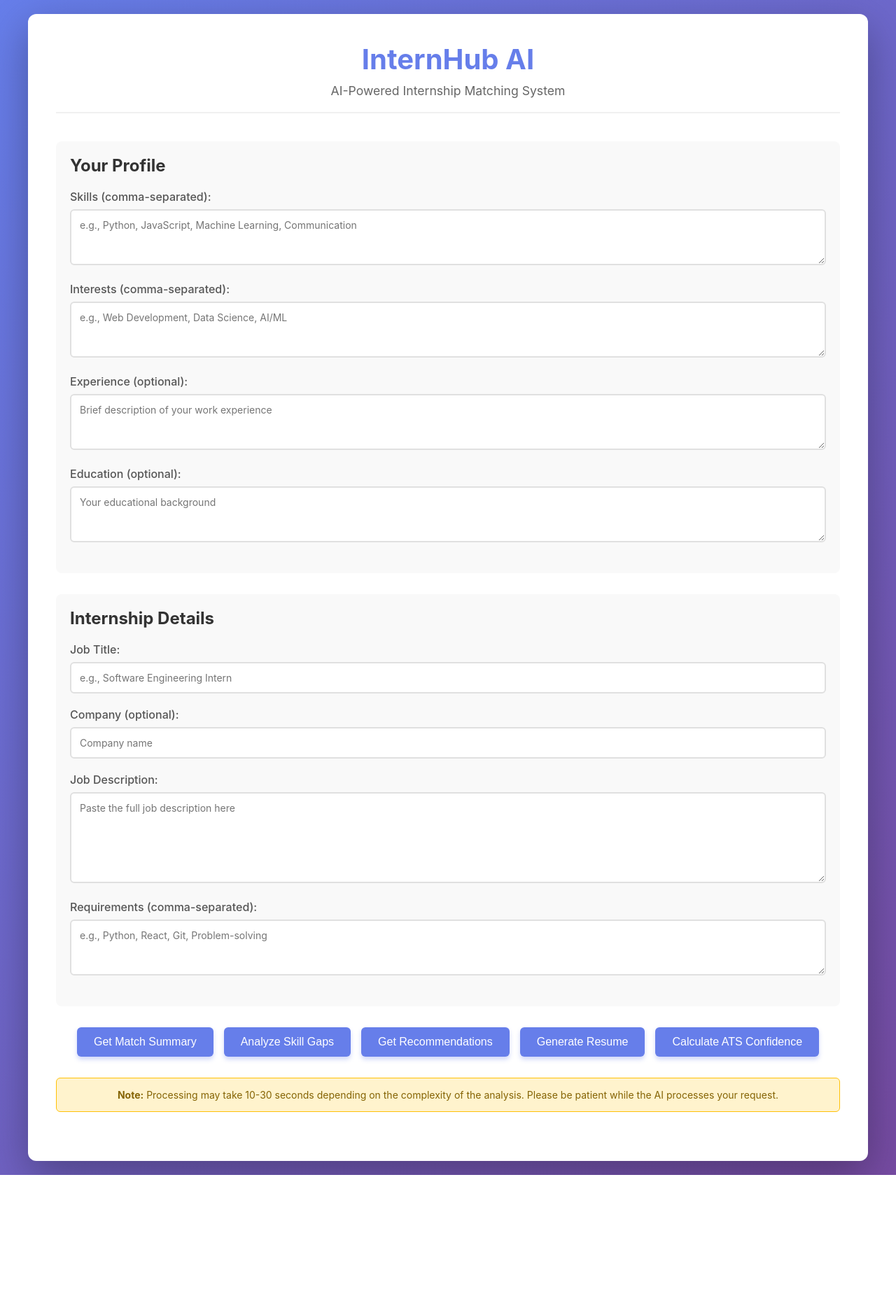
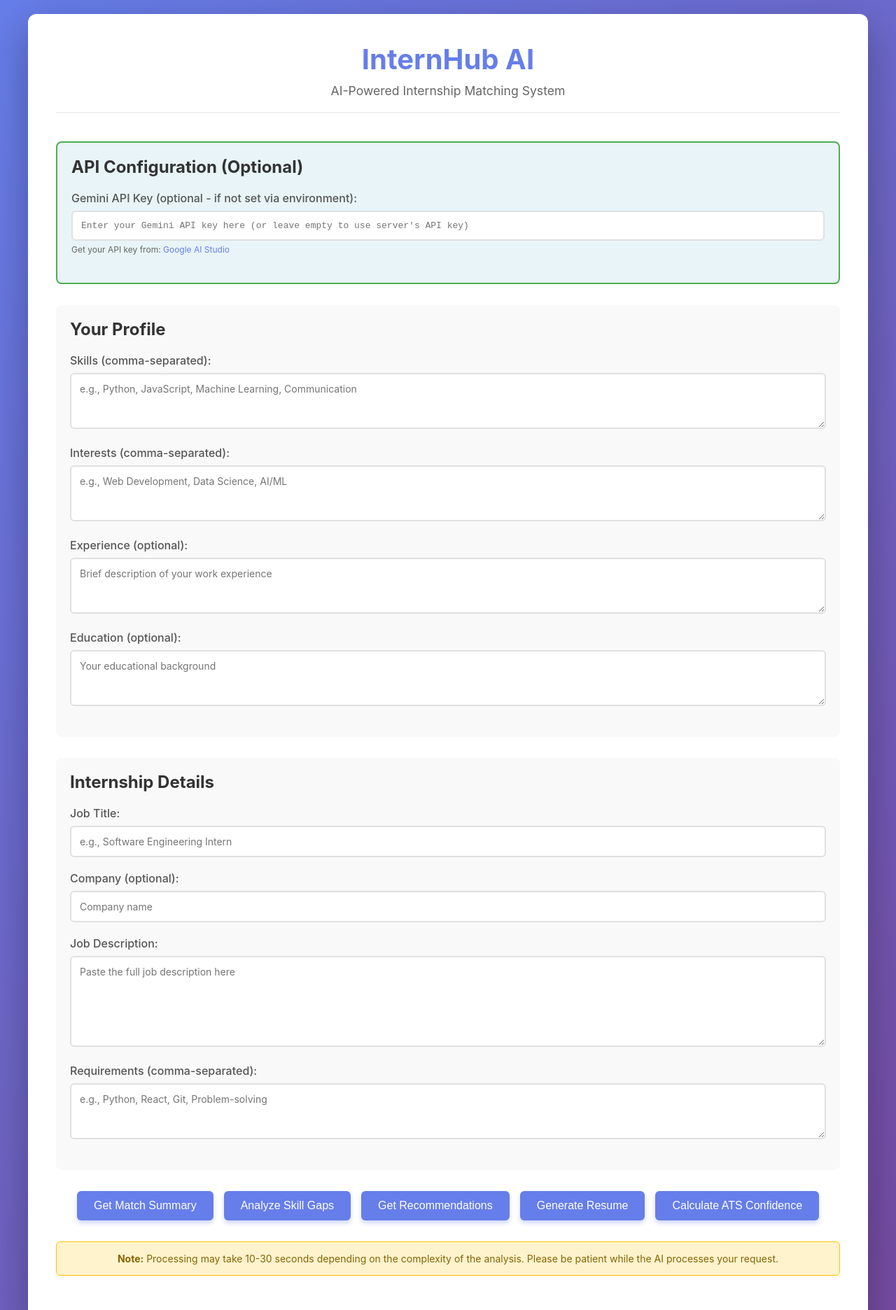
Before and after one commit to Roahn333singh/Intern-Hub, a FastAPI app: page / in a window 1280 px wide. Shown: the top 1872 px of the page at 70% size. Before the commit the page ends 1679 px from the top, so only its background shows below. Run offline with FastAPI, Linux system fonts and the light colour scheme.

Commit message:
Add API key input in UI, processing time notes, standard resume format, and deployment files

```diff
--- a/app/models.py
+++ b/app/models.py
@@ -25,6 +25,7 @@ class MatchRequest(BaseModel):
     """Request model for match summary endpoint."""
     user_profile: UserProfile
     internship: InternshipDescription
+    api_key: Optional[str] = Field(None, description="Optional Gemini API key (if not set via environment)")
 
 
 class MatchSummaryResponse(BaseModel):
--- a/static/style.css
+++ b/static/style.css
@@ -178,6 +178,27 @@ header p {
     color: #856404;
 }
 
+.form-section input[type="password"] {
+    font-family: 'Courier New', monospace;
+    font-size: 13px;
+}
+
+.form-section small {
+    font-size: 12px;
+    color: #666;
+    margin-top: 5px;
+    display: block;
+}
+
+.form-section small a {
+    color: #667eea;
+    text-decoration: none;
+}
+
+.form-section small a:hover {
+    text-decoration: underline;
+}
+
 @media (max-width: 768px) {
     .container {
         padding: 20px;
--- a/templates/index.html
+++ b/templates/index.html
@@ -12,6 +12,15 @@
             <h1>InternHub AI</h1>
             <p>AI-Powered Internship Matching System</p>
         </header>
+
+        <div class="form-section" style="background: #e8f4f8; border: 2px solid #4CAF50;">
+            <h2>API Configuration (Optional)</h2>
+            <div class="form-group">
+                <label for="apiKey">Gemini API Key (optional - if not set via environment):</label>
+                <input type="password" id="apiKey" placeholder="Enter your Gemini API key here (or leave empty to use server's API key)">
+                <small style="color: #666; display: block; margin-top: 5px;">Get your API key from: <a href="https://makersuite.google.com/app/apikey" target="_blank">Google AI Studio</a></small>
+            </div>
+        </div>
 
         <div class="form-section">
             <h2>Your Profile</h2>
@@ -95,10 +104,18 @@
         }
 
         function getRequestData() {
-            return {
+            const apiKey = document.getElementById('apiKey').value.trim();
+            const requestData = {
                 user_profile: getUserProfile(),
                 internship: getInternship()
             };
+
+            // Add API key if provided
+            if (apiKey) {
+                requestData.api_key = apiKey;
+            }
+
+            return requestData;
         }
 
         function validateInputs() {
```
Also changed, not shown: app/routes/api.py (+19 -7 lines), app/services/gemini_service.py (+17 -10 lines).
